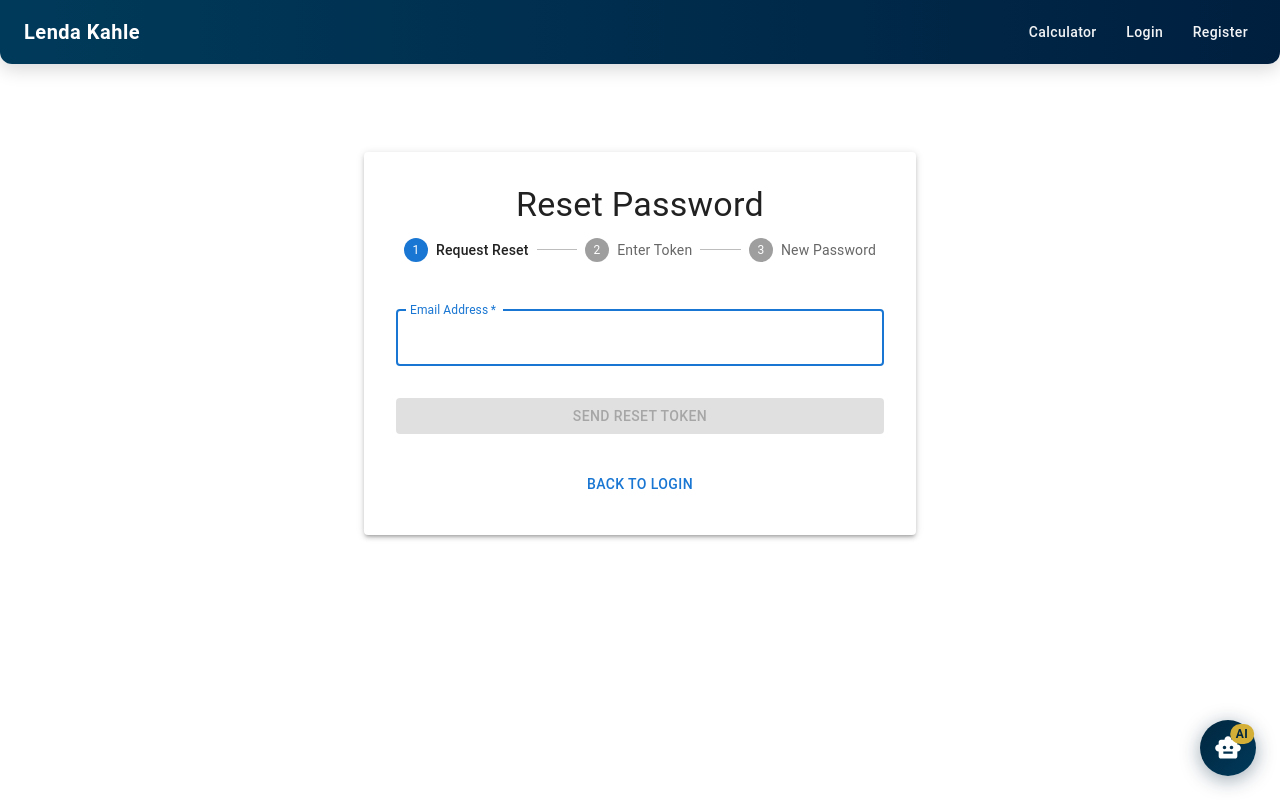
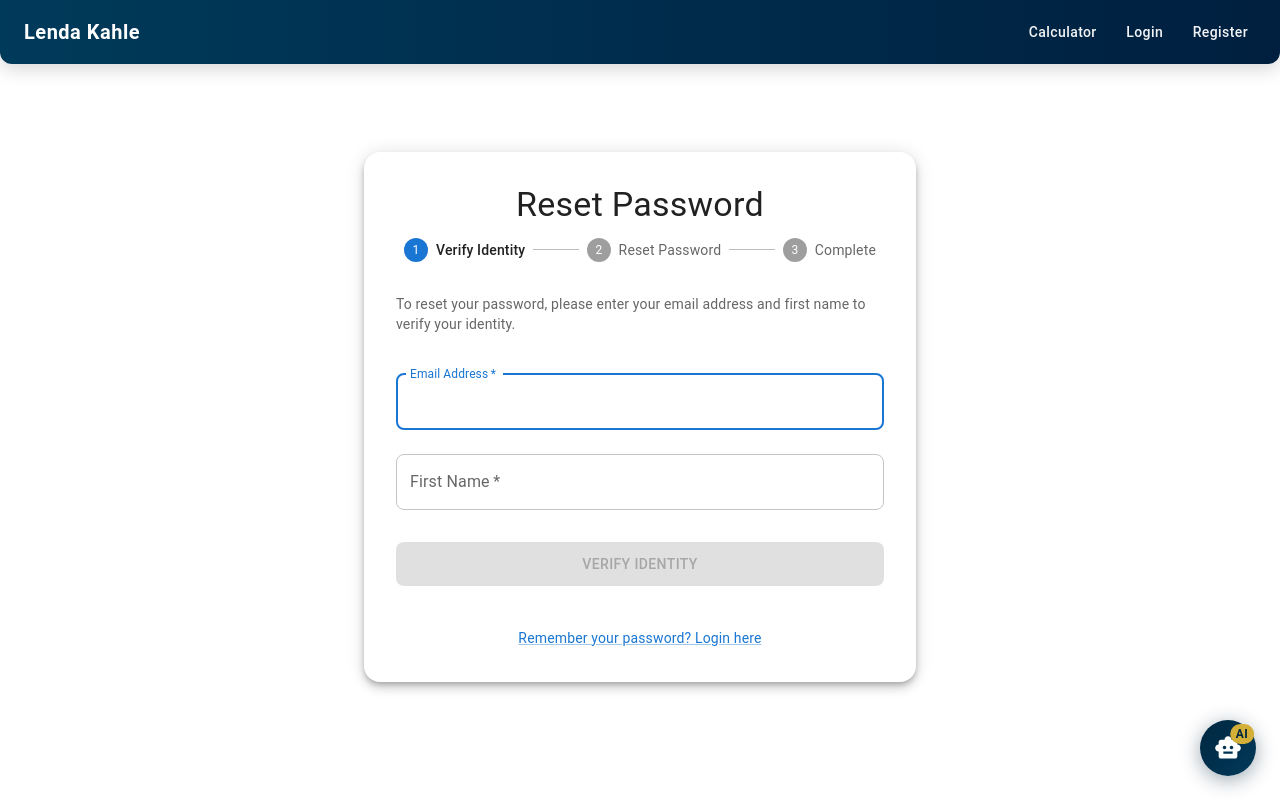
Before and after one commit to AyaSox/Lenda-Kahle-App, a React (Vite) app in the folder lendakahleapp.client/: page /forgot-password in a window 1280 px wide. Built offline with nearby package versions, Linux system fonts and the light colour scheme; no server answers.

Commit message:
Refactor ForgotPassword component for account verification

```diff
--- a/lendakahleapp.client/src/pages/ForgotPassword.tsx
+++ b/lendakahleapp.client/src/pages/ForgotPassword.tsx
@@ -1,22 +1,28 @@
 import React, { useState } from 'react'
 import {
   Container,
+  Box,
   Paper,
+  Typography,
   TextField,
   Button,
-  Typography,
-  Box,
-  Alert,
   Stepper,
   Step,
-  StepLabel
+  StepLabel,
+  Alert,
+  Link as MuiLink
 } from '@mui/material'
-import { Link } from 'react-router-dom'
-import axios from '../api/axios'
+import { Link, useNavigate } from 'react-router-dom'
+import axios from 'axios'
+
+// Configure axios
+axios.defaults.baseURL = import.meta.env.VITE_API_URL || 'https://lenda-kahle-app.onrender.com'
 
 const ForgotPassword: React.FC = () => {
+  const navigate = useNavigate()
   const [step, setStep] = useState(0)
   const [email, setEmail] = useState('')
+  const [firstName, setFirstName] = useState('')
   const [token, setToken] = useState('')
   const [newPassword, setNewPassword] = useState('')
   const [confirmPassword, setConfirmPassword] = useState('')
@@ -24,19 +30,25 @@ const ForgotPassword: React.FC = () => {
   const [message, setMessage] = useState('')
   const [error, setError] = useState('')
 
-  const steps = ['Request Reset', 'Enter Token', 'New Password']
+  const steps = ['Verify Identity', 'Reset Password', 'Complete']
 
-  const handleRequestReset = async () => {
+  const handleVerifyAccount = async () => {
     setLoading(true)
     setError('')
     setMessage('')
 
     try {
-      await axios.post('/api/auth/forgot-password', { email })
-      setMessage('If the email exists, a password reset token has been generated. Check console for the token (in production, this would be sent via email).')
+      const response = await axios.post('/api/auth/verify-account', {
+        email,
+        firstName
+      })
+
+      setMessage(response.data.message || 'Account verified successfully!')
+      setToken(response.data.token)
       setStep(1)
     } catch (err: any) {
-      setError(err.response?.data || 'Failed to request password reset')
+      const errorMessage = err.response?.data?.message || 'Account verification failed. Please check your information.'
+      setError(errorMessage)
     } finally {
       setLoading(false)
     }
@@ -58,15 +70,22 @@ const ForgotPassword: React.FC = () => {
     setMessage('')
 
     try {
-      await axios.post('/api/auth/reset-password', {
+      const response = await axios.post('/api/auth/reset-password', {
         email,
         token,
         newPassword
       })
-      setMessage('Password reset successfully! You can now login with your new password.')
+
+      setMessage(response.data.message || 'Password reset successfully!')
       setStep(2)
+
+      // Redirect to login after 3 seconds
+      setTimeout(() => {
+        navigate('/login')
+      }, 3000)
     } catch (err: any) {
-      setError(err.response?.data || 'Failed to reset password')
+      const errorMessage = err.response?.data?.message || 'Password reset failed. Please try again.'
+      setError(errorMessage)
     } finally {
       setLoading(false)
     }
@@ -82,7 +101,7 @@ const ForgotPassword: React.FC = () => {
           alignItems: 'center',
         }}
       >
-        <Paper elevation={3} sx={{ padding: 4, width: '100%' }}>
+        <Paper elevation={6} sx={{ padding: 4, width: '100%', borderRadius: 4 }}>
           <Typography component="h1" variant="h4" align="center" gutterBottom>
             Reset Password
           </Typography>
@@ -108,8 +127,12 @@ const ForgotPassword: React.FC = () => {
           )}
 
           <Box component="form" noValidate sx={{ mt: 1 }}>
+            {/* Step 0: Verify Account with Email + First Name */}
             {step === 0 && (
               <>
+                <Typography variant="body2" color="text.secondary" sx={{ mb: 3 }}>
+                  To reset your password, please enter your email address and first name to verify your identity.
+                </Typography>
                 <TextField
                   margin="normal"
                   required
@@ -121,94 +144,113 @@ const ForgotPassword: React.FC = () => {
                   autoFocus
                   value={email}
                   onChange={(e) => setEmail(e.target.value)}
-                />
-                <Button
-                  fullWidth
-                  variant="contained"
-                  sx={{ mt: 3, mb: 2 }}
-                  onClick={handleRequestReset}
-                  disabled={loading || !email}
-                >
-                  {loading ? 'Sending...' : 'Send Reset Token'}
-                </Button>
-              </>
-            )}
-
-            {step === 1 && (
-              <>
-                <Alert severity="info" sx={{ mb: 2 }}>
-                  <Typography variant="body2">
-                    <strong>Demo Mode:</strong> Check the browser console or server logs for the password reset token.
-                    In production, this would be sent to your email.
-                  </Typography>
-                </Alert>
-                <TextField
-                  margin="normal"
-                  required
-                  fullWidth
-                  id="token"
-                  label="Reset Token"
-                  name="token"
-                  autoFocus
-                  value={token}
-                  onChange={(e) => setToken(e.target.value)}
-                  placeholder="Enter the token from console/email"
+                  InputProps={{ sx: { borderRadius: 2 } }}
                 />
                 <TextField
                   margin="normal"
                   required
                   fullWidth
+                  id="firstName"
+                  label="First Name"
+                  name="firstName"
+                  autoComplete="given-name"
+                  value={firstName}
+                  onChange={(e) => setFirstName(e.target.value)}
+                  InputProps={{ sx: { borderRadius: 2 } }}
+                />
+                <Button
+                  fullWidth
+                  variant="contained"
+                  sx={{ mt: 3, mb: 2, borderRadius: 2, py: 1.2 }}
+                  onClick={handleVerifyAccount}
+                  disabled={loading || !email || !firstName}
+                >
+                  {loading ? 'Verifying...' : 'Verify Identity'}
+                </Button>
+              </>
+            )}
+
+            {/* Step 1: Set New Password */}
+            {step === 1 && (
+              <>
+                <Alert severity="info" sx={{ mb: 3 }}>
+                  <Typography variant="body2" fontWeight="bold">
+                    ✅ Identity Verified!
+                  </Typography>
+                  <Typography variant="body2">
+                    You can now set a new password for your account.
+                  </Typography>
+                </Alert>
+
+                <TextField
+                  margin="normal"
+                  required
+                  fullWidth
+                  id="newPassword"
+                  label="New Password"
                   name="newPassword"
-                  label="New Password"
                   type="password"
-                  id="newPassword"
                   autoComplete="new-password"
                   value={newPassword}
                   onChange={(e) => setNewPassword(e.target.value)}
+                  helperText="Password must be at least 6 characters"
+                  InputProps={{ sx: { borderRadius: 2 } }}
                 />
                 <TextField
                   margin="normal"
                   required
                   fullWidth
+                  id="confirmPassword"
+                  label="Confirm New Password"
                   name="confirmPassword"
-                  label="Confirm New Password"
                   type="password"
-                  id="confirmPassword"
+                  autoComplete="new-password"
                   value={confirmPassword}
                   onChange={(e) => setConfirmPassword(e.target.value)}
+                  InputProps={{ sx: { borderRadius: 2 } }}
                 />
                 <Button
                   fullWidth
                   variant="contained"
-                  sx={{ mt: 3, mb: 2 }}
+                  sx={{ mt: 3, mb: 2, borderRadius: 2, py: 1.2 }}
                   onClick={handleResetPassword}
-                  disabled={loading || !token || !newPassword || !confirmPassword}
+                  disabled={loading || !newPassword || !confirmPassword}
                 >
-                  {loading ? 'Resetting...' : 'Reset Password'}
+                  {loading ? 'Resetting Password...' : 'Reset Password'}
                 </Button>
               </>
             )}
 
+            {/* Step 2: Success */}
             {step === 2 && (
-              <Box sx={{ textAlign: 'center' }}>
-                <Typography variant="h6" color="success.main" gutterBottom>
-                  Password Reset Complete!
-                </Typography>
+              <>
+                <Alert severity="success" sx={{ mb: 3 }}>
+                  <Typography variant="h6" gutterBottom>
+                    🎉 Password Reset Successfully!
+                  </Typography>
+                  <Typography variant="body2">
+                    Your password has been changed. You can now login with your new password.
+                  </Typography>
+                  <Typography variant="body2" sx={{ mt: 1 }}>
+                    Redirecting to login page in 3 seconds...
+                  </Typography>
+                </Alert>
                 <Button
-                  component={Link}
-                  to="/login"
+                  fullWidth
                   variant="contained"
-                  sx={{ mt: 2 }}
+                  color="primary"
+                  sx={{ borderRadius: 2, py: 1.2 }}
+                  onClick={() => navigate('/login')}
                 >
-                  Go to Login
+                  Go to Login Now
                 </Button>
-              </Box>
+              </>
             )}
 
-            <Box sx={{ mt: 2, textAlign: 'center' }}>
-              <Button component={Link} to="/login" variant="text">
-                Back to Login
-              </Button>
+            <Box sx={{ mt: 3, textAlign: 'center' }}>
+              <MuiLink component={Link} to="/login" variant="body2">
+                Remember your password? Login here
+              </MuiLink>
             </Box>
           </Box>
         </Paper>
```
